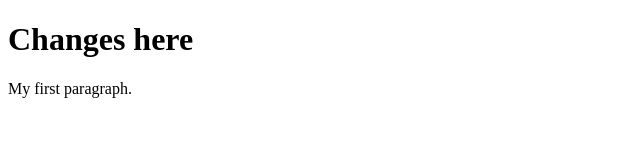
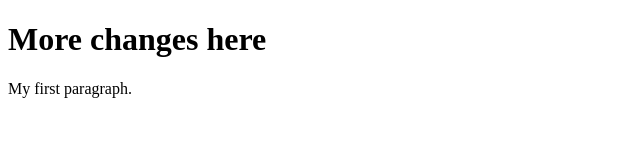
Before and after one commit to bryaneze/ProjectA, a plain HTML site: page index.html in a window 1280 px wide. Shown: the whole page, without its empty margins (0-640 px from the left). Drawn offline with Linux system fonts and the light colour scheme.

Commit message:
commit 2

```diff
--- a/index.html
+++ b/index.html
@@ -1,7 +1,7 @@
 <!DOCTYPE html>
 <html>
 	<body>
-		<h1> Changes here</h1>
+		<h1> More changes here</h1>
 		<p>My first paragraph.</p>
 	</body>
 </html>
```
